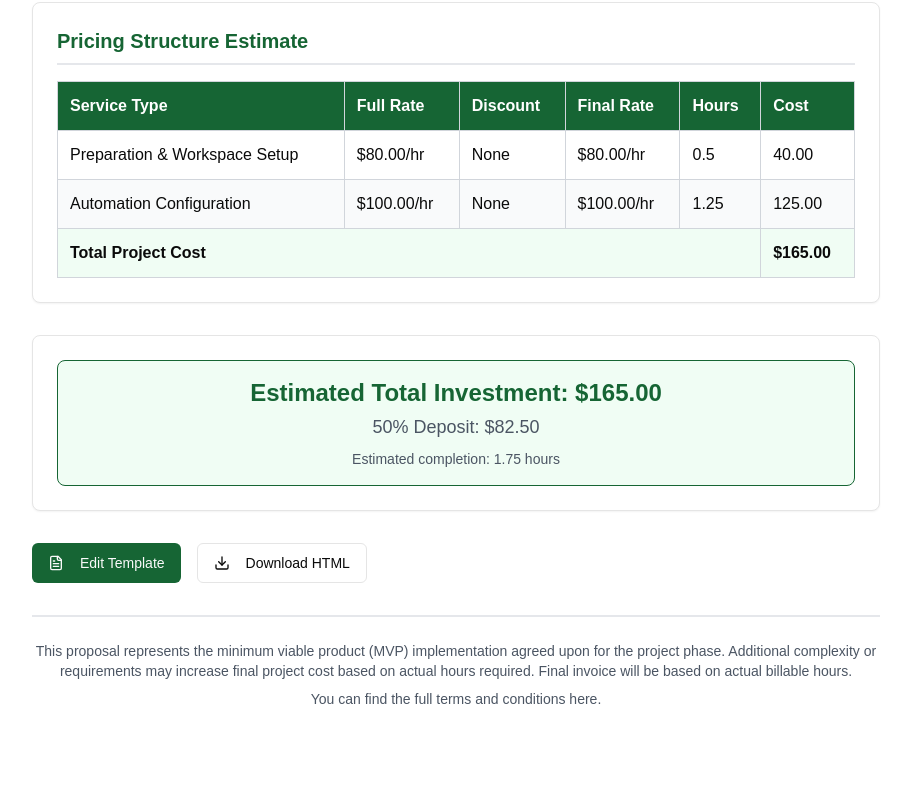
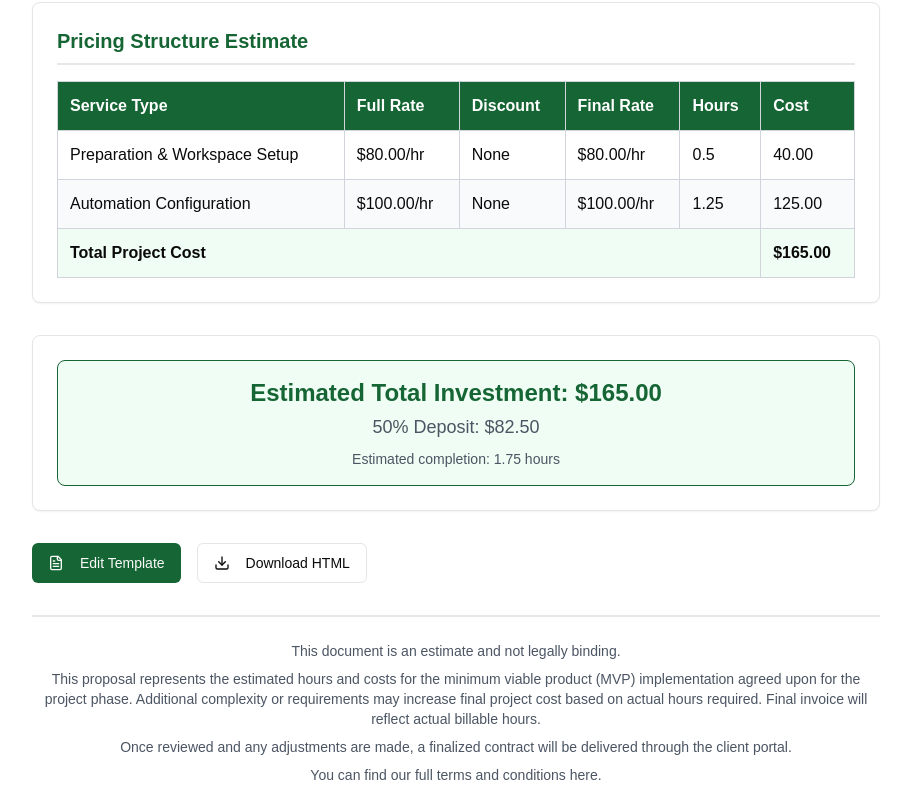
Before and after one commit to allene-norton/sow-template-v2, a Next.js app: page / in a window 1280 px wide. Shown: the part 2933-3742 px from the top of the page, without its empty margins (184-1095 px from the left). Before the commit the page ends 3666 px from the top, so only its background shows below. Built offline with nearby package versions, Linux system fonts and the light colour scheme.

Commit message:
update footer again

```diff
--- a/components/sow/sow-footer.tsx
+++ b/components/sow/sow-footer.tsx
@@ -1,12 +1,17 @@
 export function SOWFooter() {
   return (
     <div className="border-t-2 border-gray-200 pt-6 text-center text-gray-600 text-sm">
+      <p className="mb-2">This document is an estimate and not legally binding.</p>
       <p className="mb-2">
-        This proposal represents the minimum viable product (MVP) implementation agreed upon for the project phase. Additional complexity or requirements
-        may increase final project cost based on actual hours required. Final invoice will be based on actual billable hours.
+        This proposal represents the estimated hours and costs for the minimum viable product (MVP) implementation agreed upon for the project phase.
+        Additional complexity or requirements may increase final project cost based on actual hours required. Final invoice will reflect actual billable hours.
+      </p>
+      <p className="mb-2">
+        Once reviewed and any adjustments are made, a finalized contract will be delivered through the {" "}
+        <a href="https://clients.nortonapplications.com">client portal</a>.
       </p>
       <p>
-        You can find the full terms and conditions <a href="https://nortonapplications.com/terms">here</a>.
+        You can find our full terms and conditions <a href="https://nortonapplications.com/terms">here</a>.
       </p>
     </div>
   )
```
